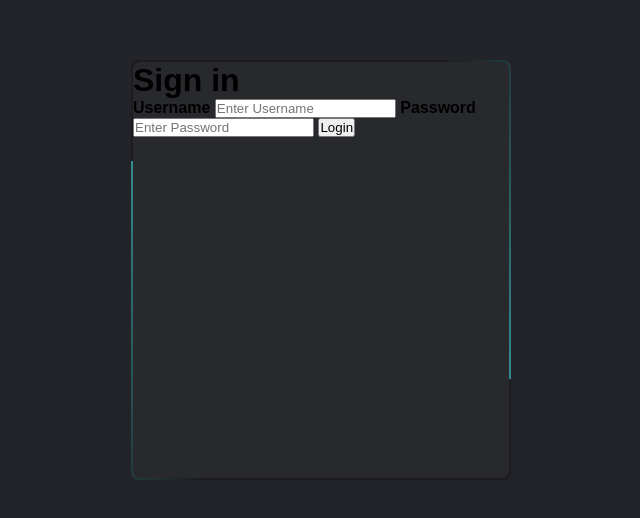
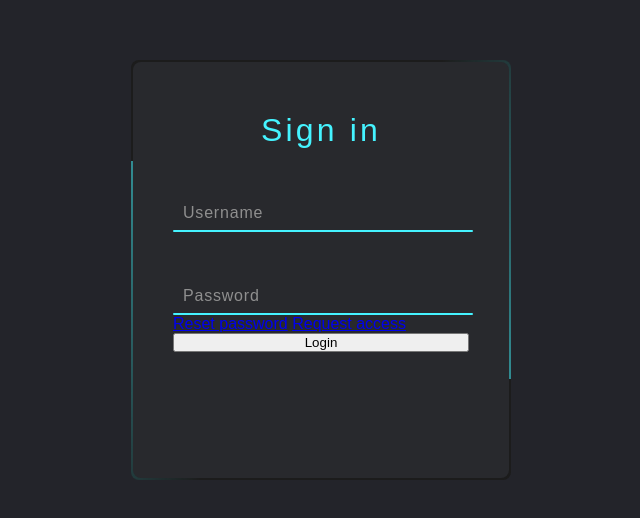
Before and after one commit to AlexRasch/login, a plain HTML site: page index.html in a window 1280 px wide. Shown: the part 130-648 px from the top of the page, without its empty margins (319-959 px from the left). Drawn offline with Linux system fonts and the light colour scheme.

Commit message:
started on the inputs D:

```diff
--- a/index.html
+++ b/index.html
@@ -11,13 +11,21 @@
     <div class="box">
         <div class="form">
             <h1>Sign in</h1>
-            <label for="user"><b>Username</b></label>
-            <input type="text" placeholder="Enter Username" name="user" required>
-
-            <label for="pass"><b>Password</b></label>
-            <input type="password" placeholder="Enter Password" name="pass" required>
-
-            <button type="submit">Login</button>
+            <div class="inputBox">
+                <input type="text" required>
+                <span>Username</span>
+                <i></i>
+            </div>
+            <div class="inputBox">
+                <input type="password" required>
+                <span>Password</span>
+                <i></i>
+            </div>
+            <div class="links">
+                <a href="#">Reset password</a>
+                <a href="#">Request access</a>
+            </div>
+            <input type="submit" value="Login">
         </div>
     </div>
 </body>
--- a/style.css
+++ b/style.css
@@ -20,6 +20,72 @@ body {
     border-radius: 8px;
     background: #28292d;
     z-index: 10;
+    padding: 50px 40px;
+    display: flex;
+    flex-direction: column;
+}
+
+.form h1 {
+    color:#45f3ff;
+    font-weight: 500;
+    text-align: center;
+    letter-spacing: 0.1em;
+}
+
+.inputBox {
+    position: relative;
+    width:300px;
+    margin-top: 35px;
+}
+
+.inputBox input {
+    position: relative;
+    width:100%;
+    padding: 20px 10px 10px;
+    background:transparent;
+    border:none;
+    outline:none;
+    color:#23242a;
+    font-size: 1em;
+    letter-spacing: 0.05em;
+    z-index: 10; /* Pretty important  */
+}
+
+.inputBox span {
+    position: absolute;
+    left:0;
+    padding: 20px 10px 10px;
+    font-size:1em;
+    color: #8f8f8f;
+    pointer-events: none;
+    letter-spacing: 0.05em;
+    transition: 0.05s;
+}
+
+.inputBox input:valid ~ span,
+.inputBox input:focus ~ span {
+    color:#45f3ff;
+    transform: translateX(-10px) translateY(-34px);
+    font-size: 0.75em;
+}
+
+.inputBox input:valid ~ i,
+.inputBox input:focus ~ i {
+    height: 44px;
+}
+
+
+.inputBox i {
+    position: absolute;
+    left: 0;
+    bottom:0;
+    width:100%;
+    height: 2px;
+    background:#45f3ff;
+    border-radius: 4px;
+    transition: 0.5s;
+    pointer-events: none;
+    z-index: 5; /* Much wow */
 }
 
 .box {
```
